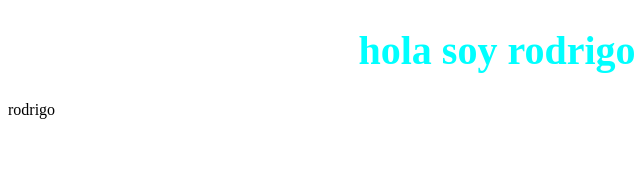
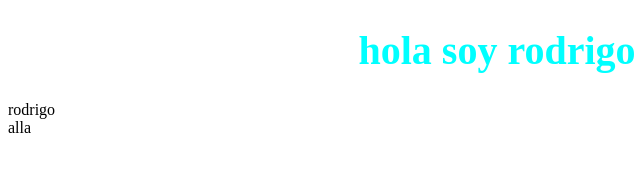
Before and after one commit to Rocal1/Git-Prueba, a plain HTML site: page index.html in a window 1280 px wide. Shown: the full height of the page, 0-640 px from the left. Drawn offline with Linux system fonts and the light colour scheme.

Commit message:
Primer commit despues de mergear con cabecera

```diff
--- a/index.html
+++ b/index.html
@@ -11,4 +11,8 @@
     <h1>hola soy rodrigo cualquier gilada</h1>
 <footer>rodrigo</footer>
 </body>
+<footer>
+    alla
+</footer>
+
 </html>
```
